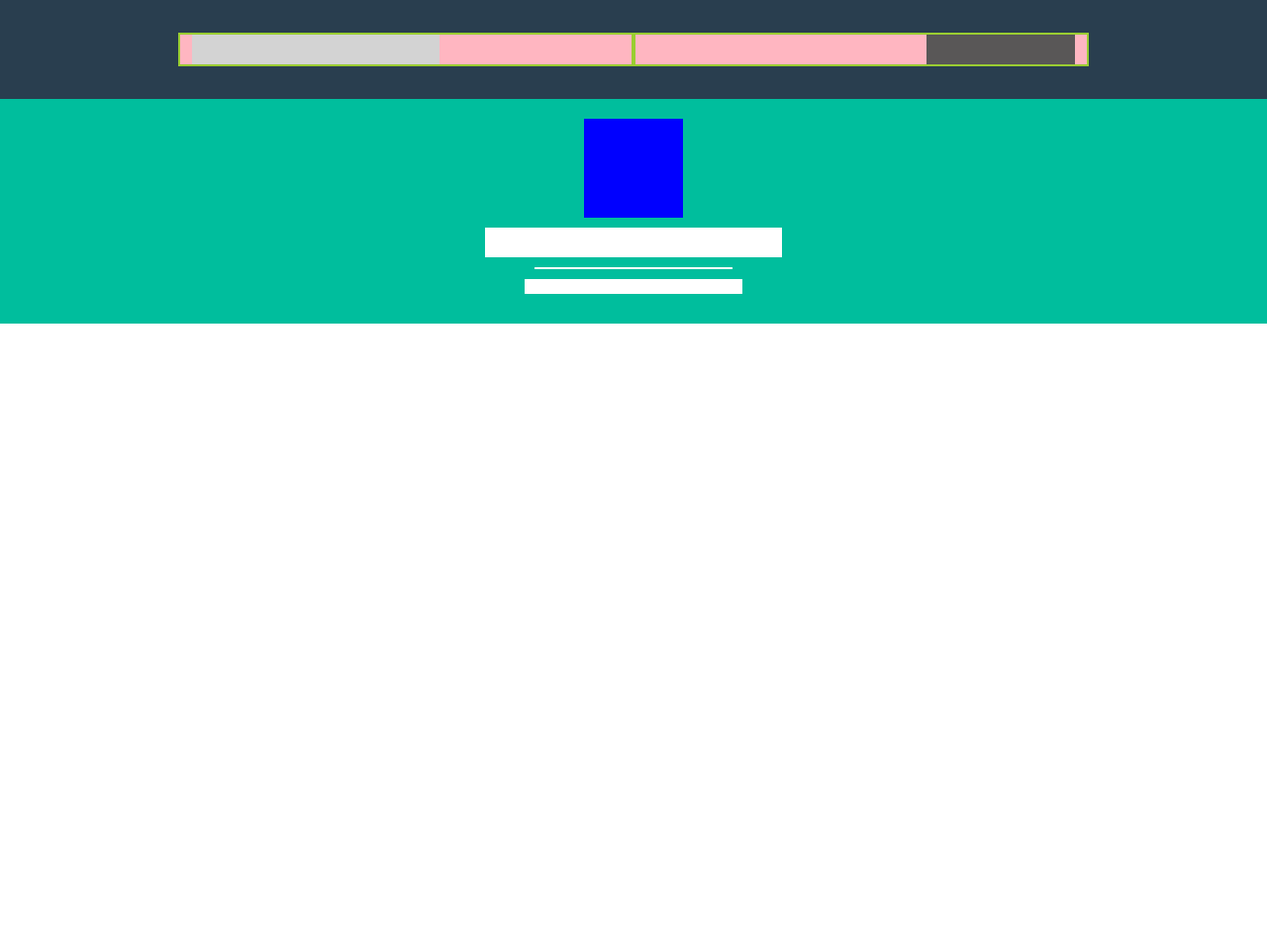
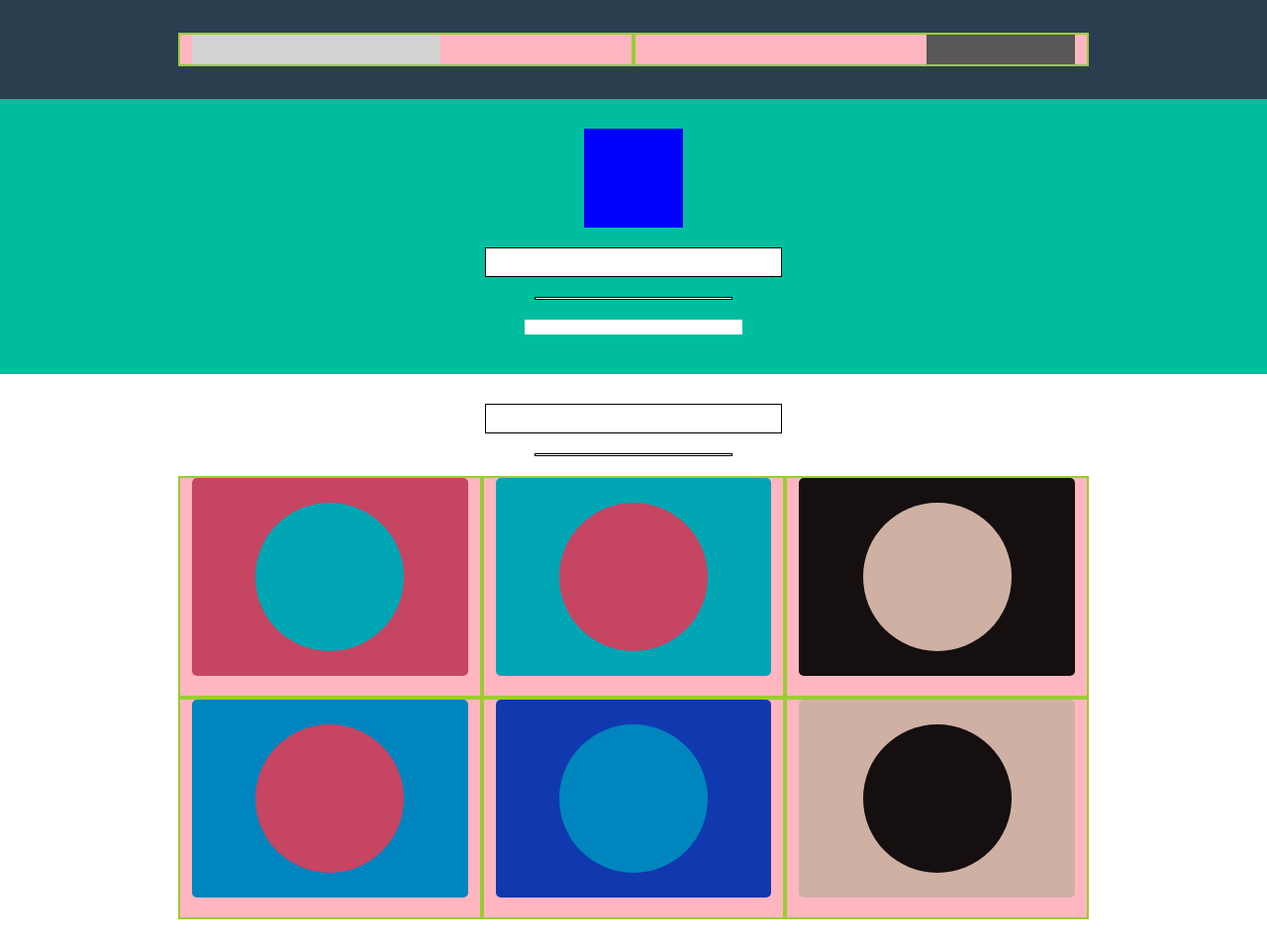
Before and after one commit to gabrielemafrica/html-css-bootstrap-freelancer, a plain HTML site: page index.html in a window 1280 px wide. Shown: the whole page at 99% size. Before the commit the page ends 800 px from the top, so only its background shows below. Drawn offline with nearby package versions, Linux system fonts and the light colour scheme.

Commit message:
portfolio

```diff
--- a/css/style.css
+++ b/css/style.css
@@ -17,11 +17,6 @@ header{
     align-items: center;
     background-color: rgb(41, 62, 79);
     height: 100px;
-}
-.container_menu{
-    width: 100%;
-    display: flex;
-    justify-content: end;
 }
 
 
@@ -47,20 +42,62 @@ header{
 
 }
 
-/* /header */
+/* fine header */
 
 /* mian */
 
     /* jumbotron */
     #jumbotron{
         background-color: rgb(0, 190, 157);
-        padding: 20px 0;
+        padding: 30px 0;
         text-align: center;
     }
 
 
 
-    /* /jumbotron */
+    /* fine jumbotron */
+
+
+    /* portgolio */
+
+    #portfolio{
+        padding: 30px 0;
+    }
+
+
+    .red{
+        background-color: rgb(197	69	99	);
+    }
+    .azure-green{
+        background-color: rgb(0	166	180	);
+    }
+    .black{
+        background-color: rgb(21	15	15	);
+    }
+    .azure{
+        background-color: rgb(0	133	190	);
+    }
+    .blue{
+        background-color: rgb(16	57	176	);
+    }
+    .gray{
+        background-color: rgb(207	177	164	);
+    }
+
+
+    .circle{
+        height: 150px;
+        width: 150px;
+        border-radius: 50%;
+
+    }
+
+
+    /* fine portgolio */
+
+/* fine mian */
+
+
 /* debug */
 
 [class*="col"]{
@@ -80,32 +117,36 @@ header{
     background-color: lightgrey;
     height: 30px;
     width: 50px;
+    margin: 0 0 0 auto;
 }
 
 .debug_menu{
     background-color: rgb(89, 87, 87);
     height: 30px;
     width: 150px;
+    margin-left: auto;
 }
 
 .debug_img{
     height: 100px;
     width: 100px;
     background-color: blue;
-    margin: 0 auto 10px auto;
+    margin: 0 auto 20px auto;
 }
 .debug_title{
     height: 30px;
     width: 300px;
     background-color: rgb(255, 255, 255);
-    margin: 0 auto 10px auto;
+    border: 1px solid black;
+    margin: 0 auto 20px auto;
 
 }
 .debug_line{
-    height: 2px;
+    height: 3px;
     width: 200px;
     background-color: rgb(255, 255, 255);
-    margin: 0 auto 10px auto;
+    border: 1px solid black;
+    margin: 0 auto 20px auto;
 
 }
 .debug_subtitle{
@@ -115,3 +156,13 @@ header{
     margin: 0 auto 10px auto;
 
 }
+
+.debug_item{
+    max-width: 100%;
+    height: 200px;
+    border-radius: 5px;
+    margin: 0 auto 20px auto;
+    display: flex;
+    justify-content: center;
+    align-items: center;
+}
--- a/index.html
+++ b/index.html
@@ -25,10 +25,8 @@
                 </div>
 
                 <div class="col-6">
-                    <div class="container_menu">
-                        <div class="debug_hmenu on"></div>
-                        <div class="debug_menu off"></div>
-                    </div>
+                    <div class="debug_hmenu on"></div>
+                    <div class="debug_menu off"></div>
                 </div>
 
             </div>
@@ -59,7 +57,52 @@
 
         <!-- portfolio -->
         <section id="portfolio">
+            <div class="mio_container">
+                <div class="debug_title"></div>
+                <div class="debug_line"></div>
 
+                <div class="row">
+                    <!-- item -->
+                    <div class="col-12 col-md-6 col-lg-4">
+                        <div class="debug_item red">
+                            <div class="circle azure-green"></div>
+                        </div>
+                    </div>
+                    <!-- item -->
+                    <div class="col-12 col-md-6 col-lg-4">
+                        <div class="debug_item azure-green">
+                            <div class="circle red"></div>
+                        </div>
+                    </div>
+                    <!-- item -->
+                    <div class="col-12 col-md-6 col-lg-4">
+                        <div class="debug_item black">
+                            <div class="circle gray"></div>
+                        </div>
+                    </div>
+                    <!-- item -->
+                    <div class="col-12 col-md-6 col-lg-4">
+                        <div class="debug_item azure">
+                            <div class="circle red"></div>
+                        </div>
+                    </div>
+                    <!-- item -->
+                    <div class="col-12 col-md-6 col-lg-4">
+                        <div class="debug_item blue">
+                            <div class="circle azure"></div>
+                        </div>
+                    </div>
+                    <!-- item -->
+                    <div class="col-12 col-md-6 col-lg-4">
+                        <div class="debug_item gray">
+                            <div class="circle black"></div>
+                        </div>
+                    </div>
+
+                </div>
+
+
+            </div>
 
         </section>
         <!-- /portfolio -->
```
